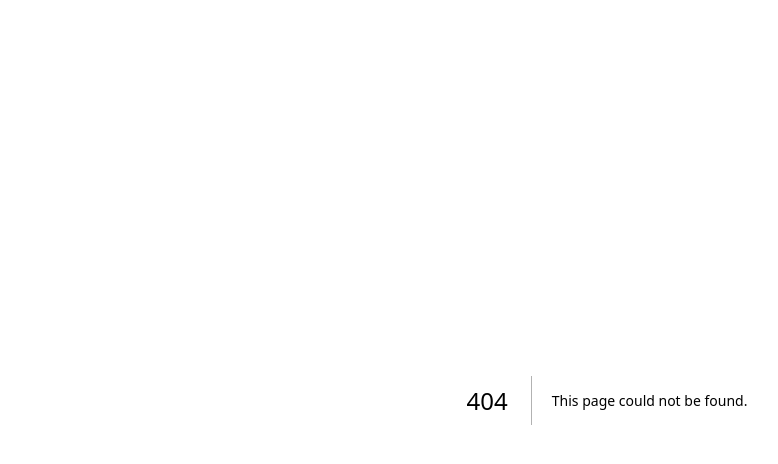
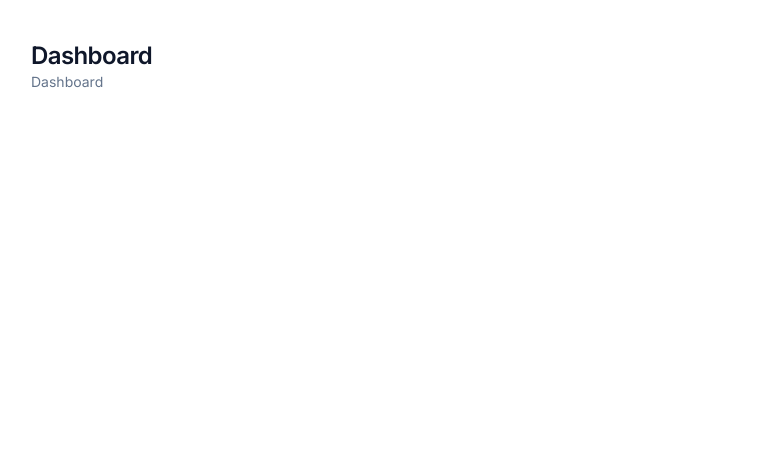
Before and after one commit to teelyjc/web, a Next.js app: page /dashboard in a window 1280 px wide. Before the commit this address had no page. Shown: the top 464 px of the page, without its empty margins (33-811 px from the left). Built offline with nearby package versions, Linux system fonts and the light colour scheme.

Commit message:
feat: add dashboard page

```diff
--- /dev/null
+++ b/src/pages/dashboard/index.tsx
@@ -0,0 +1,35 @@
+import { Fragment, useEffect } from 'react';
+
+import {
+  Breadcrumb,
+  BreadcrumbItem,
+  BreadcrumbList,
+  BreadcrumbNextLink,
+} from '@/components/common/breadcrumb';
+import { Container } from '@/components/common/container';
+import { Typography } from '@/components/common/typography';
+import { Header } from '@/components/features/header';
+import { RoutePath } from '@/constants/route-paths';
+import { useSocket } from '@/hooks/use-socket';
+
+export default function DashboardPage() {
+  return (
+    <Fragment>
+      <Header pageName="Dashboard" />
+
+      <Container>
+        <Typography as="h3">Dashboard</Typography>
+
+        <Breadcrumb>
+          <BreadcrumbList>
+            <BreadcrumbItem>
+              <BreadcrumbNextLink href={RoutePath.DASHBOARD}>
+                Dashboard
+              </BreadcrumbNextLink>
+            </BreadcrumbItem>
+          </BreadcrumbList>
+        </Breadcrumb>
+      </Container>
+    </Fragment>
+  );
+}
```
